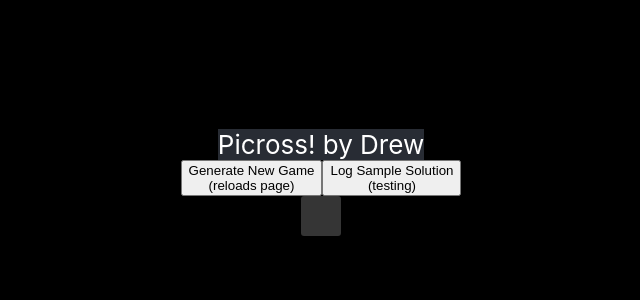
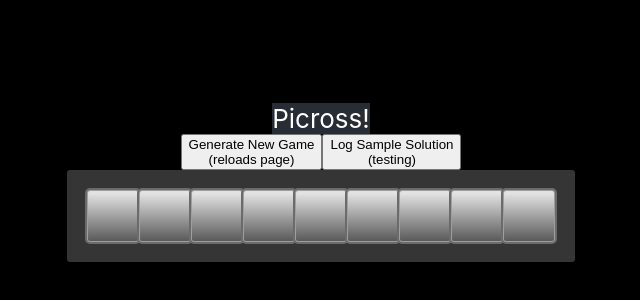
Before and after one commit to DBartleman/Picross, a React (Create React App) app: page / in a window 1280 px wide. Shown: the part 218-518 px from the top of the page, without its empty margins (319-959 px from the left). Built offline with nearby package versions, Linux system fonts and the light colour scheme.

Commit message:
props fix, now displays buttons, just not in the right grid shape

```diff
--- a/src/App.js
+++ b/src/App.js
@@ -11,7 +11,7 @@ function App() {
       }
       solution.push(data);
     }
-    //console.log(solution);
+    console.log(solution);
     return solution;
   }
   function generateNewGame() {
@@ -34,7 +34,7 @@ function App() {
     <div className="App">
       <div className="elements">
         <header className="picrossHeader">
-          Picross! by Drew
+          Picross!
         </header>
         <div className="controlButtons">
           <button onClick={generateNewGame} className="newGameButton">Generate New Game<br />(reloads page)</button>
--- a/src/gameBoardGenerator.js
+++ b/src/gameBoardGenerator.js
@@ -1,5 +1,5 @@
 
-function GameBoardGenerator(height, length) {
+function GameBoardGenerator({height, length}) {
     // this function programatically renders a button grid of various size depending on props sent
     function reveal(e) {
         //e.preventDefault();
@@ -8,9 +8,9 @@ function GameBoardGenerator(height, length) {
         //console.log('The button was clicked.');
     }
     // WORKS:
-    // let middle = [];
+    // let entireGrid = [];
     // for(let i = 0; i < 6; i++) {
-    //     middle.push(<button onClick={reveal} className="tileButtonDefault tileButton"> </button>);
+    //     entireGrid.push(<button onClick={reveal} className="tileButtonDefault tileButton"> </button>);
     // }
 
     let entireGrid = [];
```
